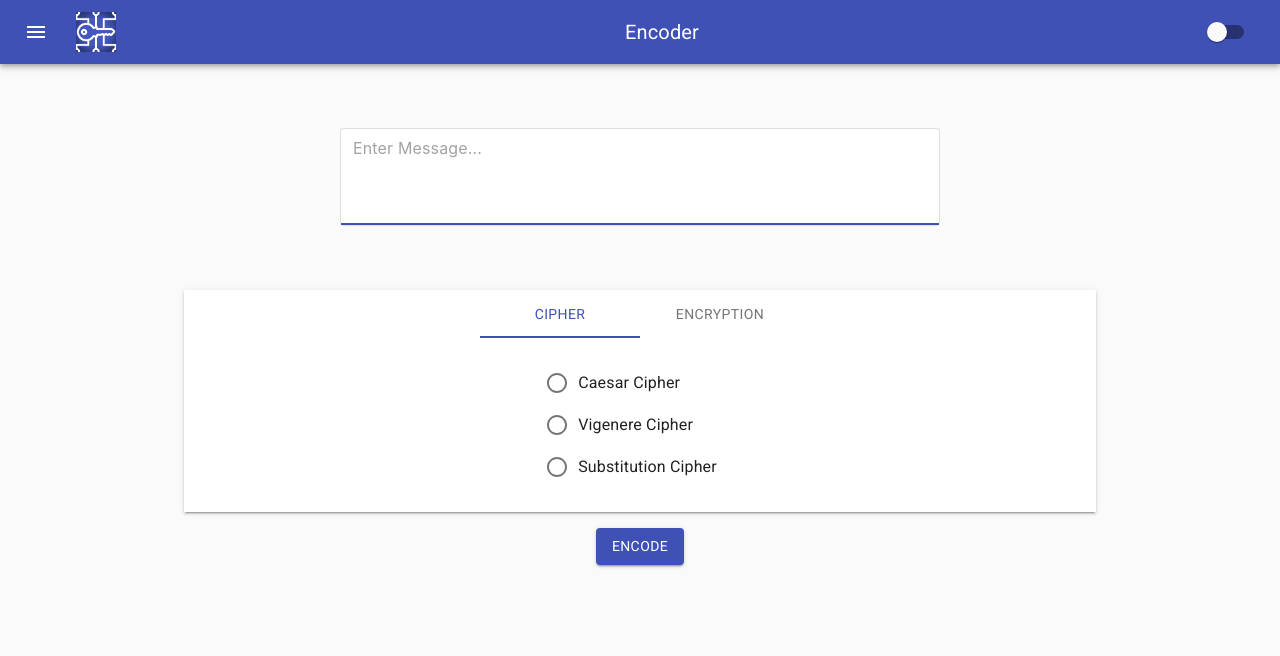
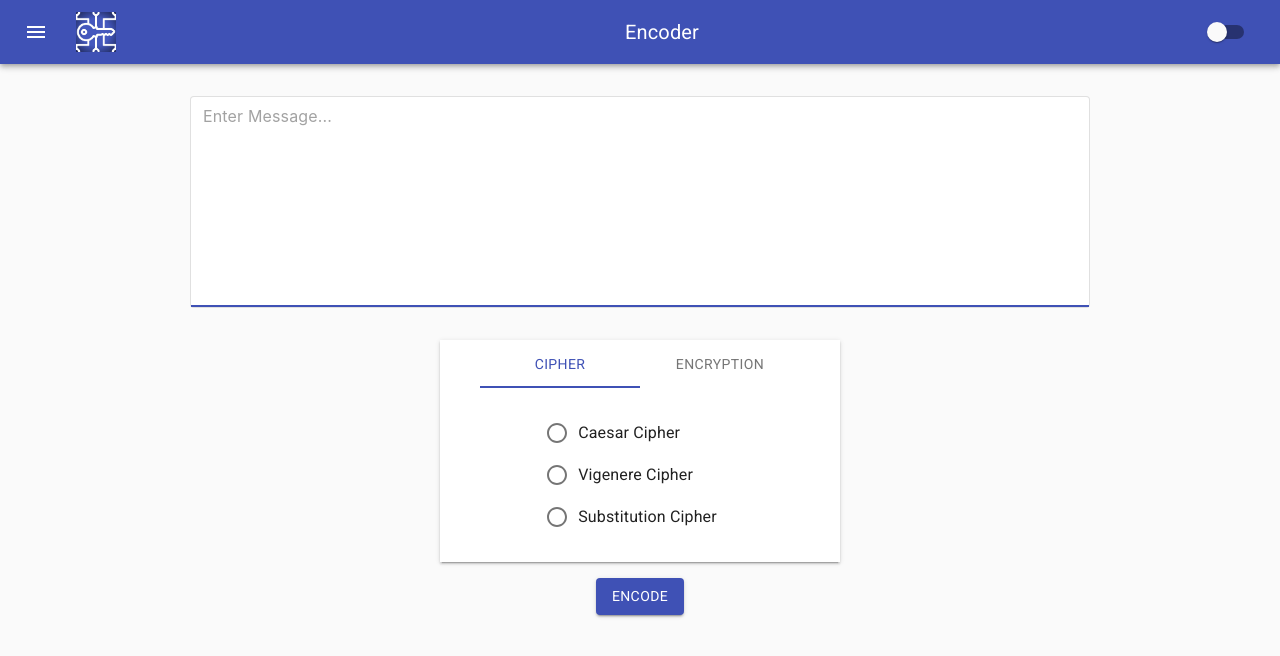
Before and after one commit to tushartiwari7/secure-texts, a React (Create React App) app: page / in a window 1280 px wide. Shown: the top 656 px of the page. Built offline with nearby package versions, Linux system fonts and the light colour scheme.

Commit message:
UI changes

```diff
--- a/src/Components/AvailableCiphers.js
+++ b/src/Components/AvailableCiphers.js
@@ -33,7 +33,7 @@ function TabPanel(props) {
 
   const useStyles = makeStyles({
     root: {
-      width: 300,
+      width: 400,
       margin: "auto"
     },
     keyContainer: {
@@ -47,6 +47,10 @@ function TabPanel(props) {
       position: 'absolute',
       right: "0.5rem",
       top: "0.5rem",
+    },
+    caesar: {
+      width: 300,
+      margin: "auto"
     }
   });
 
@@ -266,7 +270,7 @@ export default function CryptoTabs({rawText,isDecode}) {
 
   return (
 <React.Fragment >
-    <Paper variant="elevation" elevation={2} square>
+    <Paper className={classes.root} variant="elevation" elevation={2} square>
       <Tabs
         value={value}
         indicatorColor={isDecode ? "secondary" : "primary" }
@@ -286,7 +290,7 @@ export default function CryptoTabs({rawText,isDecode}) {
         <RadioTypes methods={types.encrypt} isDecode={isDecode} setradioType={setradioType} ></RadioTypes>
       </TabPanel>
       {radioType === 'Caesar Cipher' ? (
-      <div className={classes.root}>
+      <div className={classes.caesar}>
         <Typography id="Key-for-Caesar-Cipher" gutterBottom>
           Key for Caesar Cipher
         </Typography>
--- a/src/Components/TextEditor.js
+++ b/src/Components/TextEditor.js
@@ -22,7 +22,7 @@ const TextEditor = ({classes,textHandler}) => {
             autoFocus
             required
             multiline
-            rows="4"
+            rows="10"
             onChange={(event)=> {setValue(event.target.value)}}
             />
     );
@@ -42,7 +42,7 @@ const BootstrapInput = withStyles((theme) => ({
       border: '1px solid #ced4da',
       fontSize: 16,
       width: '75vw',
-      maxWidth: '600px',
+      maxWidth: '900px',
       padding: '10px 12px',
       transition: theme.transitions.create(['border-color', 'box-shadow']),
       // Use the system font instead of the default Roboto font.
--- a/src/Home.js
+++ b/src/Home.js
@@ -13,7 +13,7 @@ const Home = ({isDecode}) => {
 
     return (
         <>
-        <Box m={4} p={4} >
+        <Box p={4} >
         <TextEditor textHandler={textHandler}/>
         </Box>
         <Container maxWidth="md">
```
